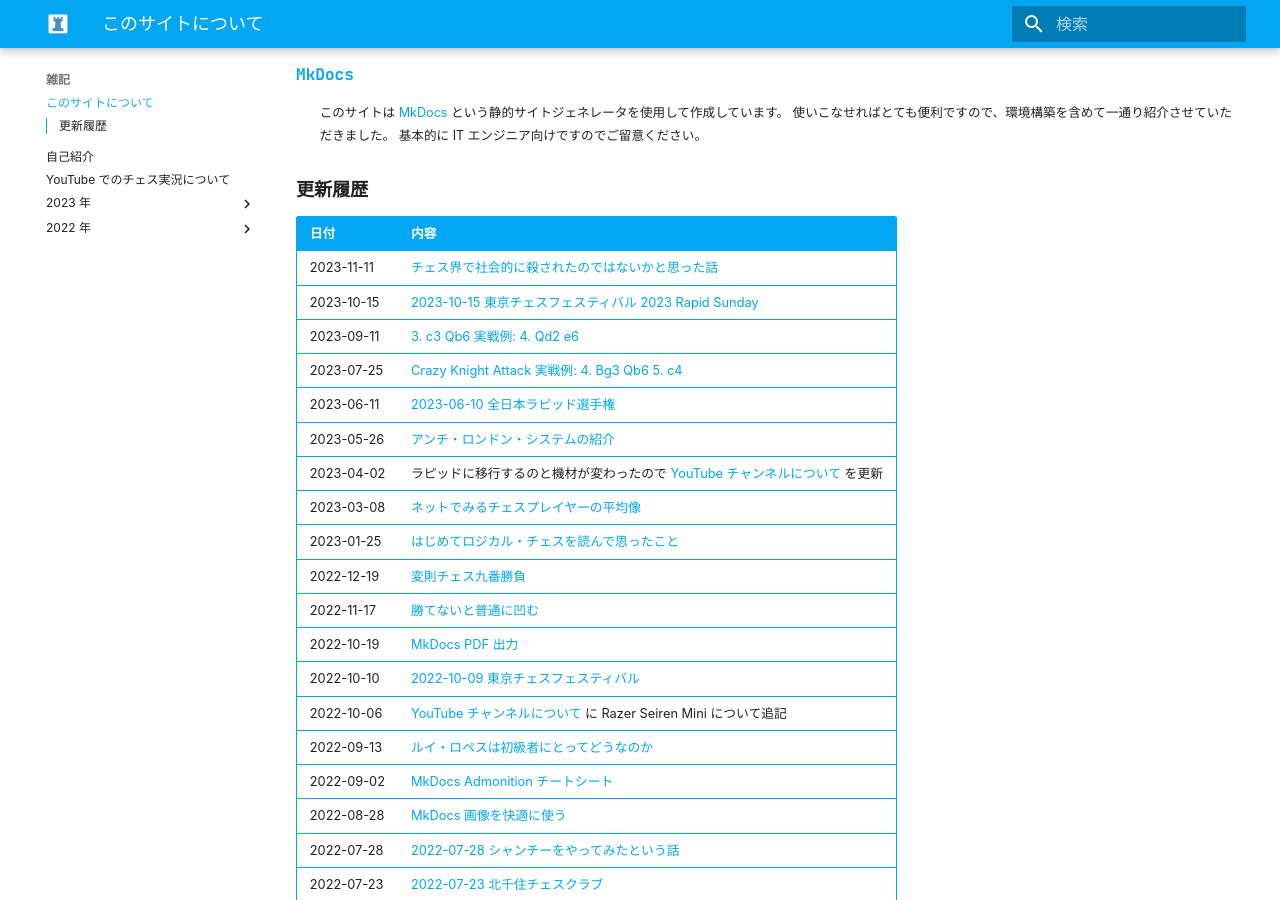
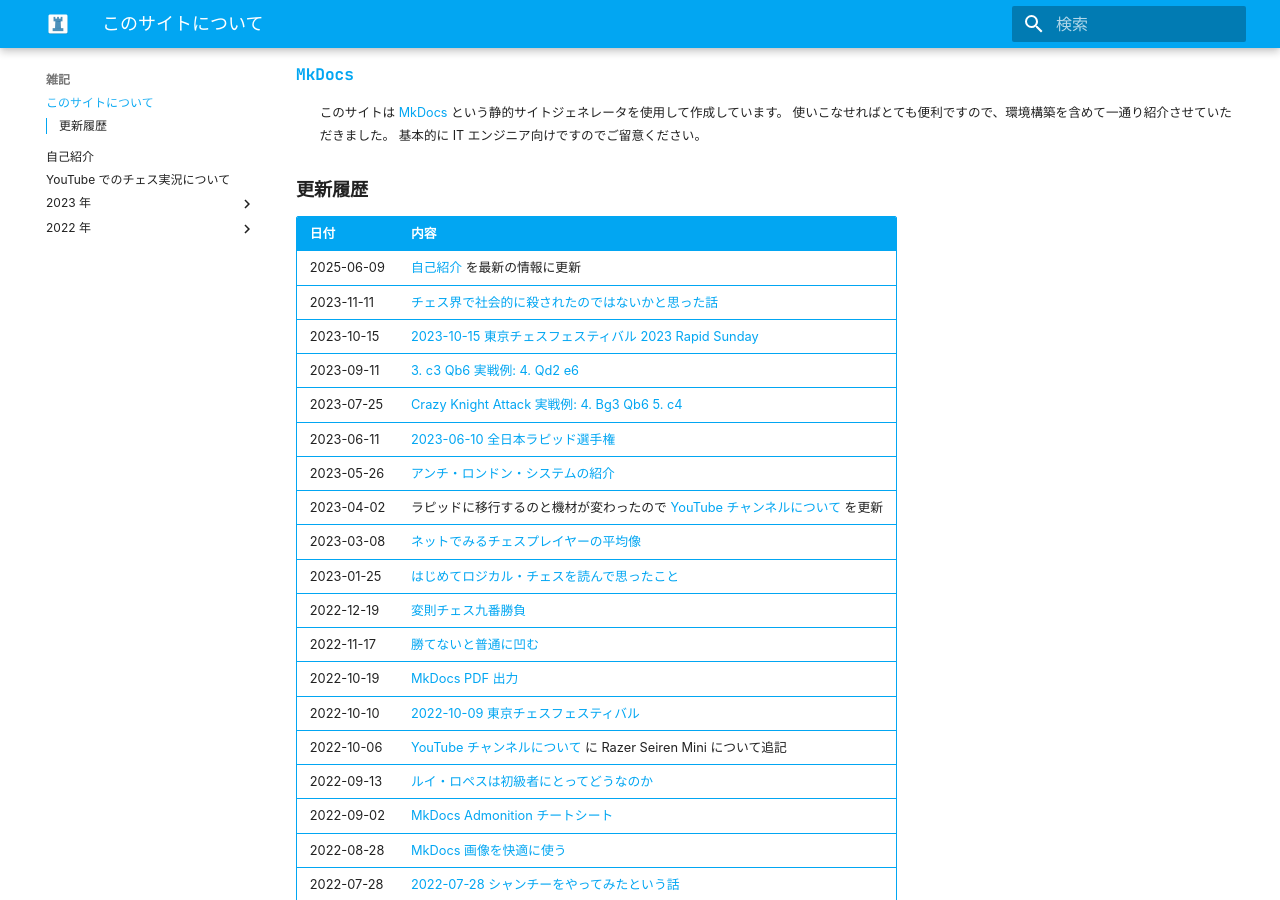
Before and after one commit to kojion/chess, an MkDocs documentation site: the page built from docs/index.md, in a window 1280 px wide and 900 px high, scrolled down 431 px. Built offline with MkDocs 1.6.1 and Material for MkDocs 9.7.7, drawn with Linux system fonts in a browser that asks for light colours; some web fonts are replaced; comment, search, counter and statistics services are not loaded.

Commit message:
更新履歴

```diff
--- a/docs/index.md
+++ b/docs/index.md
@@ -21,6 +21,7 @@
 
 | 日付         | 内容                                                                             |
 |:-----------|:-------------------------------------------------------------------------------|
+| 2025-06-09 | [自己紹介](note/introduction.md) を最新の情報に更新                                 |
 | 2023-11-11 | [チェス界で社会的に殺されたのではないかと思った話](note/20231111.md)                                   |
 | 2023-10-15 | [2023-10-15 東京チェスフェスティバル 2023 Rapid Sunday](otb/2023/1015.md)                  |
 | 2023-09-11 | [3. c3 Qb6 実戦例: 4. Qd2 e6](opening/anti-london-system/003.md)                  |
```
